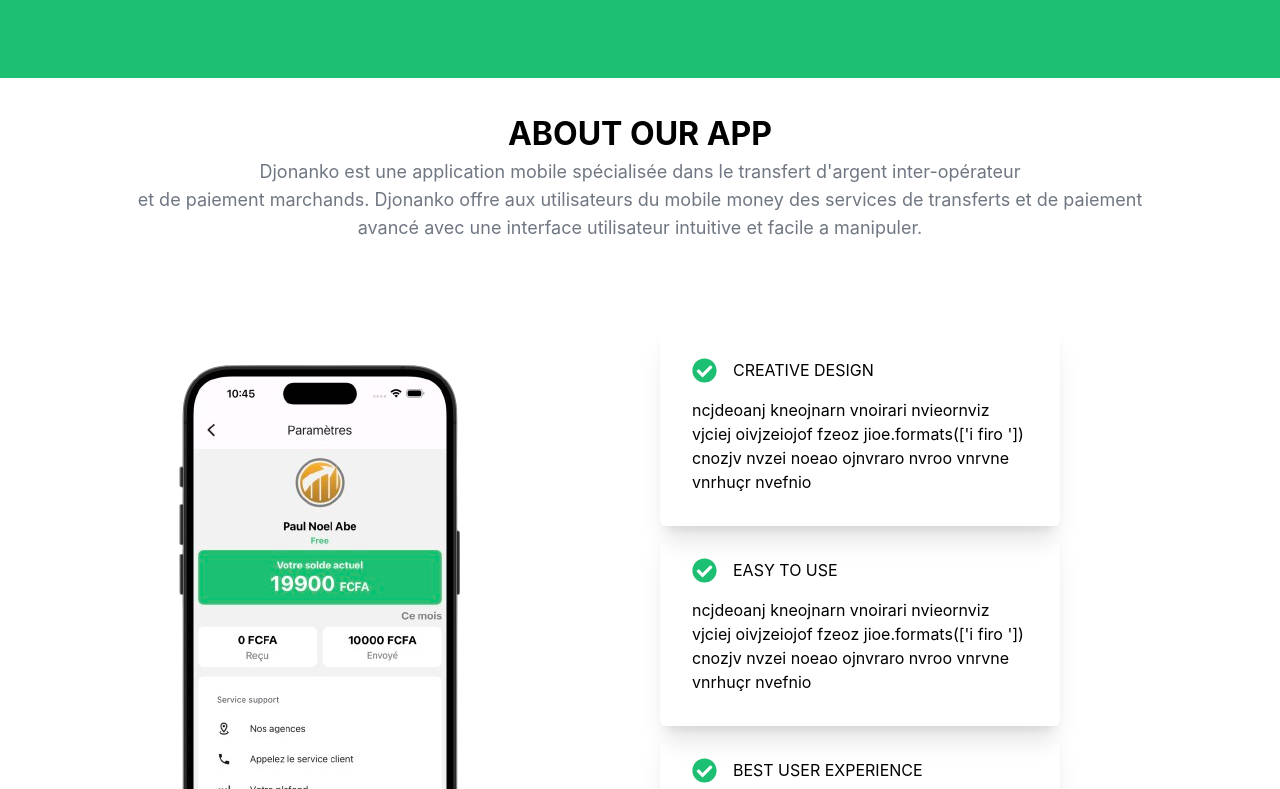
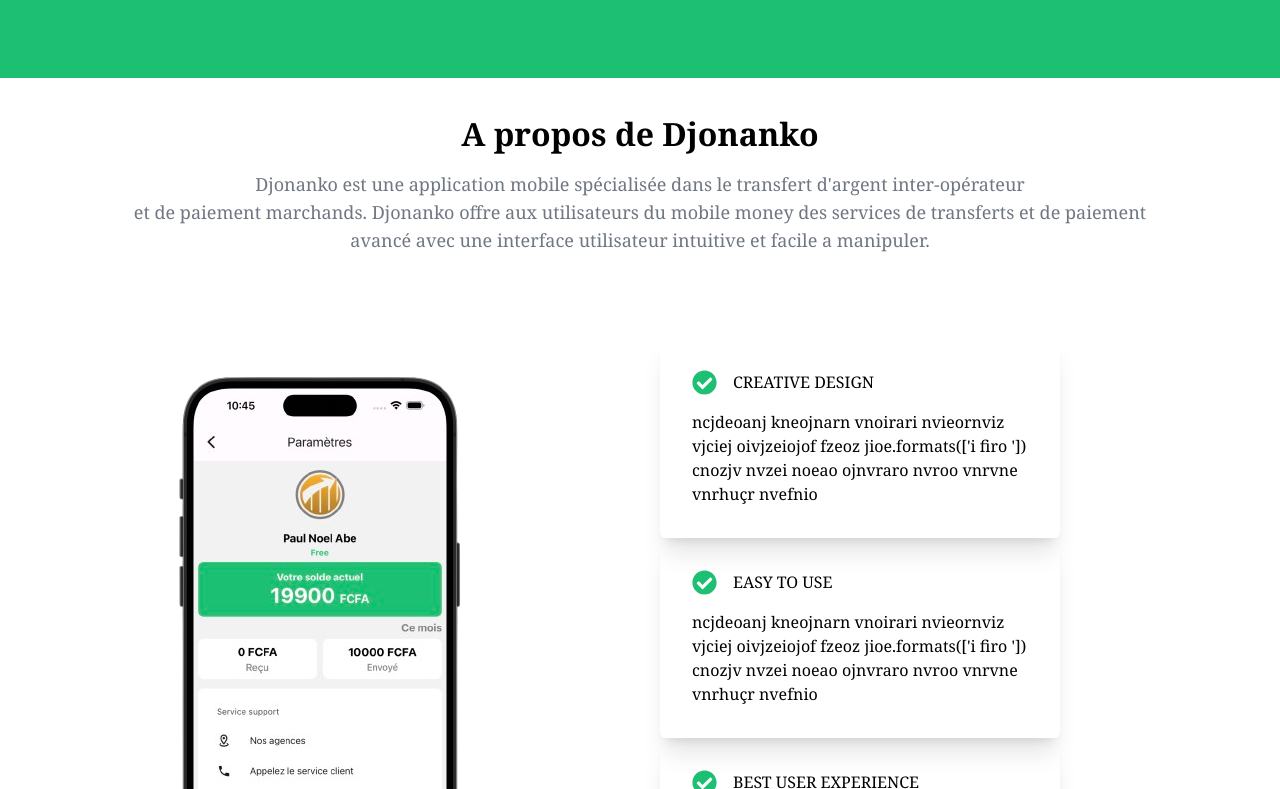
Before and after one commit to oraclerevolution/djonanko-wep-app, a React (Create React App) app: page / in a window 1280 px wide. Shown: the part 731-1520 px from the top of the page. Built offline with nearby package versions, Linux system fonts and the light colour scheme.

Commit message:
About component refonte

```diff
--- a/src/components/About.js
+++ b/src/components/About.js
@@ -7,8 +7,8 @@
     return(
         <div className="about-container">
             <div className="container mx-auto about-div">
-                <h1 className="text-center about-title">ABOUT OUR APP</h1>
-                <p className="text-center text-gray-600/80 text-lg">Djonanko est une application mobile spécialisée dans le transfert d'argent inter-opérateur <br /> et de paiement marchands. Djonanko offre aux utilisateurs du mobile money des services de transferts et de paiement <br /> avancé avec une interface utilisateur intuitive et facile a manipuler.</p>
+                <h1 className="text-center about-title font-serif mb-3">A propos de Djonanko</h1>
+                <p className="text-center text-gray-600/80 text-lg font-serif">Djonanko est une application mobile spécialisée dans le transfert d'argent inter-opérateur <br /> et de paiement marchands. Djonanko offre aux utilisateurs du mobile money des services de transferts et de paiement <br /> avancé avec une interface utilisateur intuitive et facile a manipuler.</p>
             </div>
             <div className="flex flex-row">
                 <div className="about-left-side w-1/2">
@@ -18,23 +18,23 @@
                     <div className="shadow-xl w-2/3 p-8 rounded-md">
                         <div className="flex flex-row">
                             <FaCheckCircle color="#1DBF73" size={25} className="mr-4" />
-                            <h3 className="mb-4"> CREATIVE DESIGN</h3>
+                            <h3 className="mb-4 font-serif"> CREATIVE DESIGN</h3>
                         </div>
-                        <p>ncjdeoanj kneojnarn vnoirari nvieornviz vjciej    oivjzeiojof fzeoz jioe.formats(['i firo ']) cnozjv nvzei noeao ojnvraro   nvroo vnrvne vnrhuçr nvefnio</p>
+                        <p className="font-serif">ncjdeoanj kneojnarn vnoirari nvieornviz vjciej    oivjzeiojof fzeoz jioe.formats(['i firo ']) cnozjv nvzei noeao ojnvraro   nvroo vnrvne vnrhuçr nvefnio</p>
                     </div>
                     <div className="shadow-xl w-2/3 p-8 rounded-md">
                         <div className="flex flex-row">
                             <FaCheckCircle color="#1DBF73" size={25} className="mr-4" />
-                            <h3 className="mb-4">EASY TO USE</h3>
+                            <h3 className="mb-4 font-serif">EASY TO USE</h3>
                         </div>
-                        <p>ncjdeoanj kneojnarn vnoirari nvieornviz vjciej    oivjzeiojof fzeoz jioe.formats(['i firo ']) cnozjv nvzei noeao ojnvraro   nvroo vnrvne vnrhuçr nvefnio</p>
+                        <p className="font-serif">ncjdeoanj kneojnarn vnoirari nvieornviz vjciej    oivjzeiojof fzeoz jioe.formats(['i firo ']) cnozjv nvzei noeao ojnvraro   nvroo vnrvne vnrhuçr nvefnio</p>
                     </div>
                     <div className="shadow-xl w-2/3 p-8 rounded-md">
                         <div className="flex flex-row">
                             <FaCheckCircle color="#1DBF73" size={25} className="mr-4" />
-                            <h3 className="mb-4">BEST USER EXPERIENCE</h3>
+                            <h3 className="mb-4 font-serif">BEST USER EXPERIENCE</h3>
                         </div>
-                        <p>ncjdeoanj kneojnarn vnoirari nvieornviz vjciej    oivjzeiojof fzeoz jioe.formats(['i firo ']) cnozjv nvzei noeao ojnvraro   nvroo vnrvne vnrhuçr nvefnio</p>
+                        <p className="font-serif">ncjdeoanj kneojnarn vnoirari nvieornviz vjciej    oivjzeiojof fzeoz jioe.formats(['i firo ']) cnozjv nvzei noeao ojnvraro   nvroo vnrvne vnrhuçr nvefnio</p>
                     </div>
                 </div>
             </div>
```
